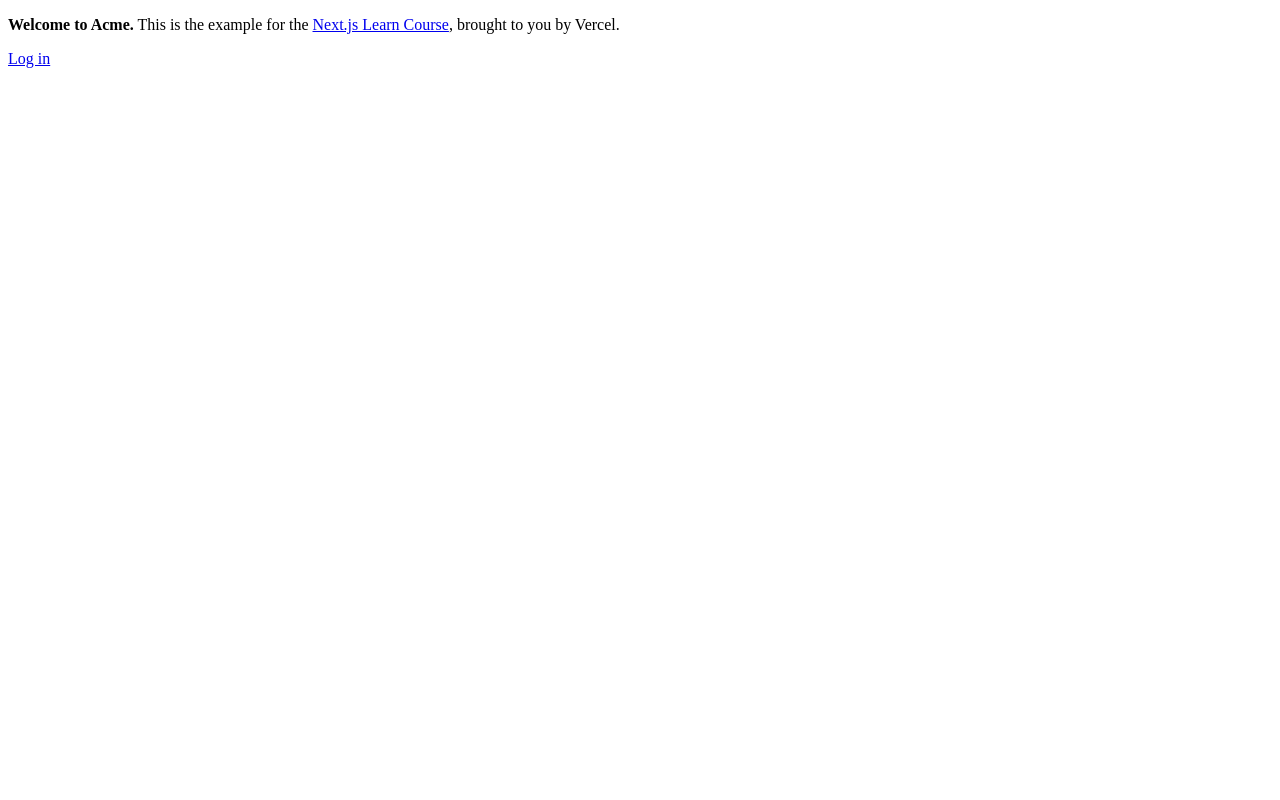
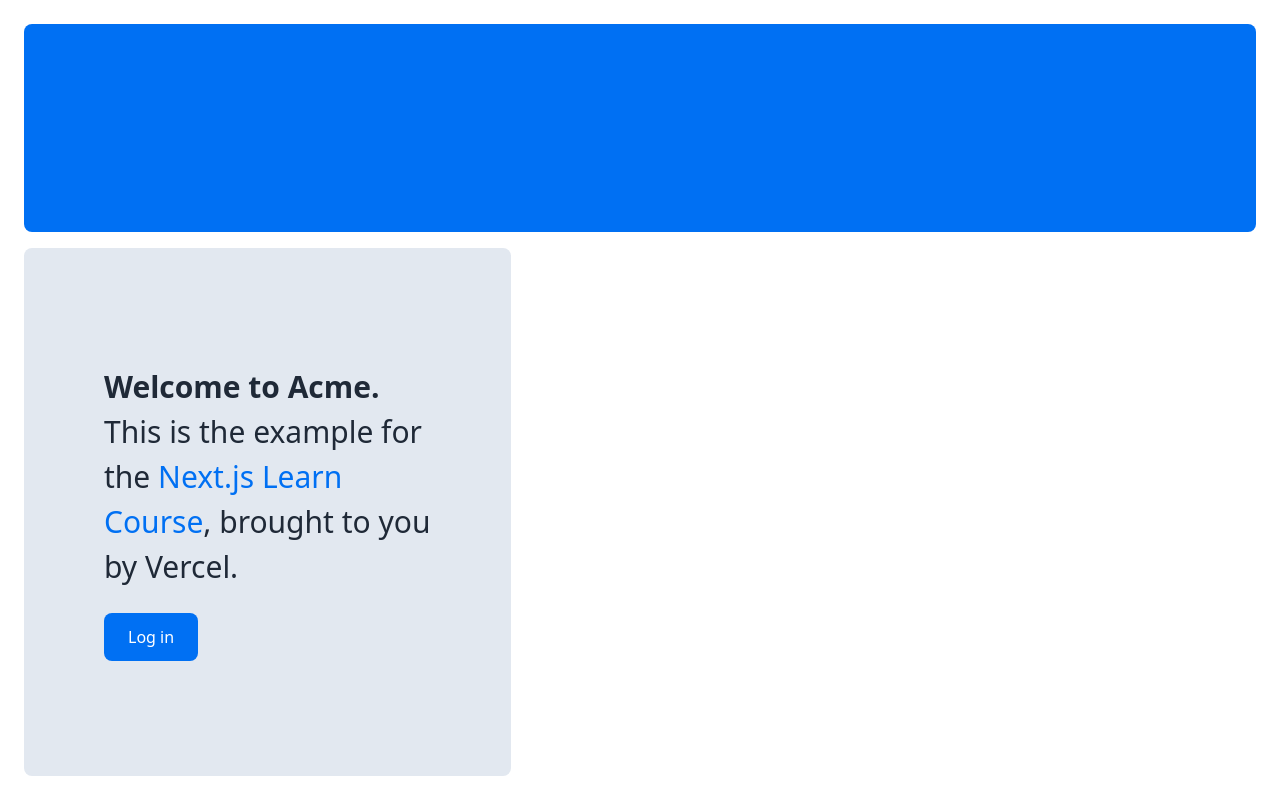
Before and after one commit to steevened/next.js-14-learn-course, a Next.js app: page / in a window 1280 px wide. Built offline with nearby package versions, Linux system fonts and the light colour scheme.

Commit message:
add global styles

```diff
--- a/app/layout.tsx
+++ b/app/layout.tsx
@@ -1,3 +1,5 @@
+import "@/app/ui/global.css";
+
 export default function RootLayout({
   children,
 }: {
--- a/app/page.tsx
+++ b/app/page.tsx
@@ -8,8 +8,8 @@ export default function Page() {
         {/* <AcmeLogo /> */}
       </div>
       <div className="mt-4 flex grow flex-col gap-4 md:flex-row">
-        <div className="flex flex-col justify-center gap-6 rounded-lg bg-slate-900 px-6 py-10 md:w-2/5 md:px-20">
-          <p className={`text-xl text-gray-800 md:text-3xl md:leading-normal`}>
+        <div className="flex flex-col justify-center gap-6 rounded-lg bg-slate-200 px-6 py-10 md:w-2/5 md:px-20">
+          <p className={`text-2xl text-gray-800 md:text-3xl md:leading-normal`}>
             <strong>Welcome to Acme.</strong> This is the example for the{" "}
             <a href="https://nextjs.org/learn/" className="text-blue-500">
               Next.js Learn Course
@@ -18,7 +18,7 @@ export default function Page() {
           </p>
           <Link
             href="/login"
-            className="flex items-center gap-5 self-start rounded-lg bg-blue-500 px-6 py-3 text-sm font-medium text-white transition-colors hover:bg-blue-400 md:text-base"
+            className="flex items-center gap-5 self-start rounded-lg bg-blue-500 px-6 py-3 text-sm font-medium text-white transition-colors hover:bg-blue-400 md:text-base "
           >
             <span>Log in</span>
           </Link>
```
Also changed, not shown: app/lib/placeholder-data.js.
